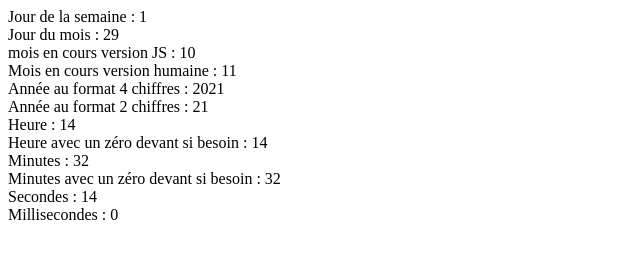
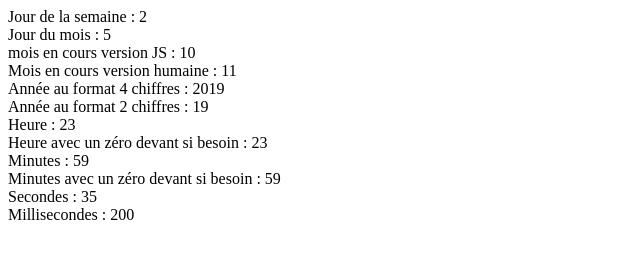
Before and after one commit to Illensky/date_setter, a plain HTML site: page index.html in a window 1280 px wide. Shown: the full height of the page, 0-640 px from the left. Drawn offline with Linux system fonts and the light colour scheme.

Commit message:
reminder writted

```diff
--- a/getter.js
+++ /dev/null
@@ -1,17 +0,0 @@
-let result = document.getElementById("result")
-
-let aujoudhui = new Date()
-
-result.innerHTML =
-    "Jour de la semaine : " + aujoudhui.getDay() + "<br>" +
-    "Jour du mois : " + aujoudhui.getDate() + "<br>" +
-    "mois en cours version JS : " + aujoudhui.getMonth() + "<br>" +
-    "Mois en cours version humaine : " + (aujoudhui.getMonth() +1) + "<br>" +
-    "Année au format 4 chiffres : " + aujoudhui.getFullYear() + "<br>" +
-    "Année au format 2 chiffres : " + aujoudhui.getFullYear().toString().slice(2) + "<br>" +
-    "Heure : " + aujoudhui.getHours() + "<br>" +
-    "Heure avec un zéro devant si besoin : " + aujoudhui.getHours().toString().padStart(2, 0) + "<br>" +
-    "Minutes : " + aujoudhui.getMinutes() + "<br>" +
-    "Minutes avec un zéro devant si besoin : " + aujoudhui.getMinutes().toString().padStart(2, 0) + "<br>" +
-    "Secondes : " + aujoudhui.getSeconds() + "<br>" +
-    "Millisecondes : " + aujoudhui.getMilliseconds();
--- a/index.html
+++ b/index.html
@@ -10,5 +10,5 @@
 
 </div>
 </body>
-<script src="getter.js"></script>
+<script src="setter.js"></script>
 </html>
--- /dev/null
+++ b/setter.js
@@ -0,0 +1,25 @@
+let result = document.getElementById("result")
+
+let aujourdhui = new Date()
+aujourdhui.setDate(5);
+aujourdhui.setMonth(10);
+aujourdhui.setFullYear(2019);
+aujourdhui.setHours(23);
+aujourdhui.setMinutes(59);
+aujourdhui.setSeconds(35);
+aujourdhui.setMilliseconds(200)
+
+
+result.innerHTML =
+    "Jour de la semaine : " + aujourdhui.getDay() + "<br>" +
+    "Jour du mois : " + aujourdhui.getDate() + "<br>" +
+    "mois en cours version JS : " + aujourdhui.getMonth() + "<br>" +
+    "Mois en cours version humaine : " + (aujourdhui.getMonth() +1) + "<br>" +
+    "Année au format 4 chiffres : " + aujourdhui.getFullYear() + "<br>" +
+    "Année au format 2 chiffres : " + aujourdhui.getFullYear().toString().slice(2) + "<br>" +
+    "Heure : " + aujourdhui.getHours() + "<br>" +
+    "Heure avec un zéro devant si besoin : " + aujourdhui.getHours().toString().padStart(2, 0) + "<br>" +
+    "Minutes : " + aujourdhui.getMinutes() + "<br>" +
+    "Minutes avec un zéro devant si besoin : " + aujourdhui.getMinutes().toString().padStart(2, 0) + "<br>" +
+    "Secondes : " + aujourdhui.getSeconds() + "<br>" +
+    "Millisecondes : " + aujourdhui.getMilliseconds();
```
